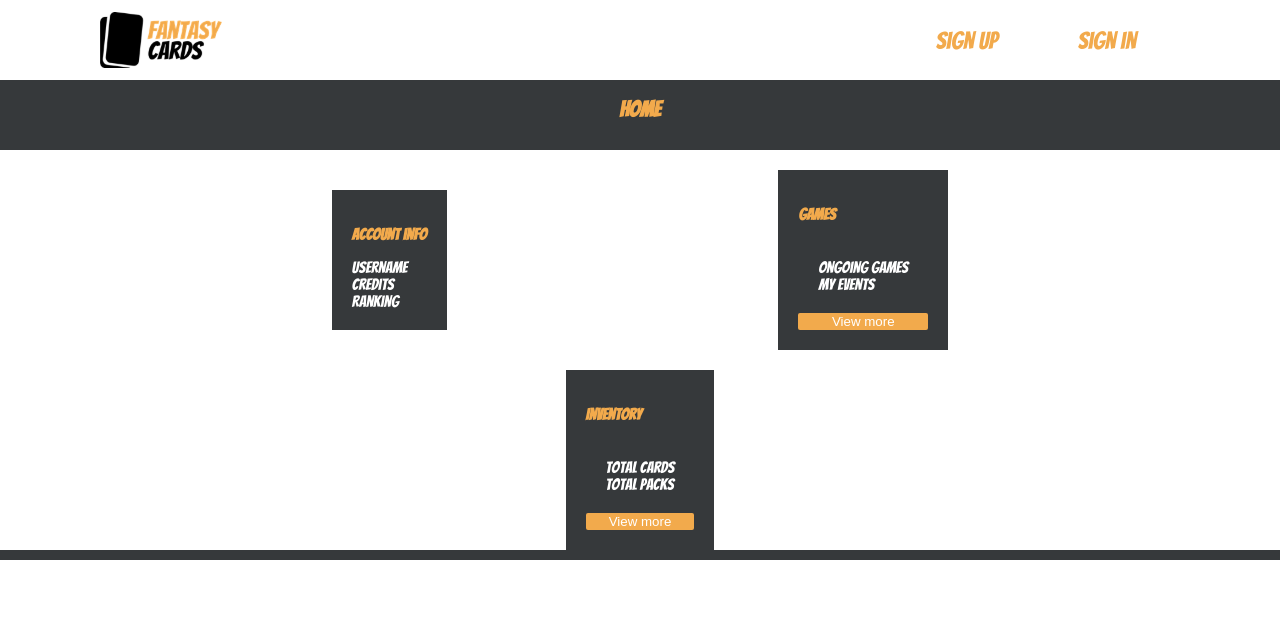
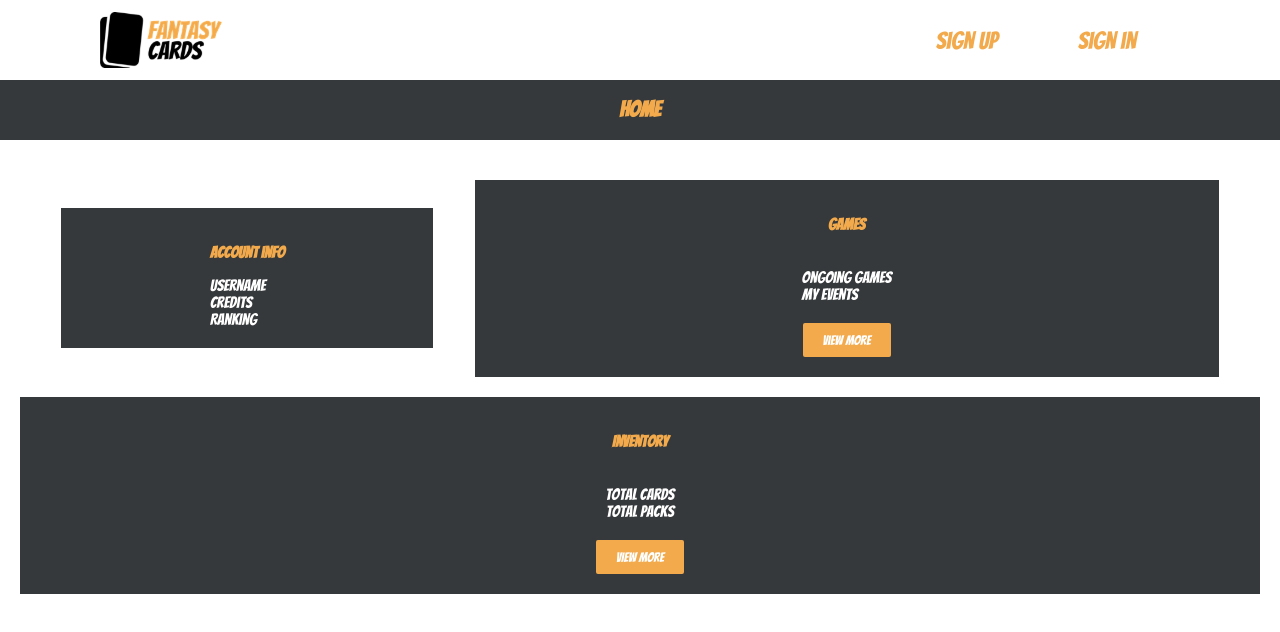
Before and after one commit to Arnaud97234/fantasyCards, a Next.js app in the folder frontend/: page /home in a window 1280 px wide. Shown: the top 632 px of the page. Built offline with nearby package versions, Linux system fonts and the light colour scheme; a web font is replaced by a local one.

Commit message:
Home page design

```diff
--- a/frontend/styles/Home.module.css
+++ b/frontend/styles/Home.module.css
@@ -14,13 +14,13 @@
 }
 
 .homeContent {
-    width: 100%;
     display: flex;
     justify-content: space-evenly;
     flex-direction: column;
     align-items: center;
     background-color: white;
-    margin: 10px
+    padding: 20px;
+    width: 100%;
 }
 
 .infoGamesContainer {
@@ -29,13 +29,18 @@
     justify-content: space-evenly;
     align-items: center;
     margin: 20px;
+    height: 100%;
 }
 
 .infoContainer {
     display: flex;
     flex-direction: column;
     background-color: #36393B;
-    padding: 20px
+    padding: 20px;
+    justify-content: space-evenly;
+    align-items: center;
+    width: 30%;
+    height:max-content;
 }
 
 .contentTitle {
@@ -59,6 +64,9 @@
     flex-direction: column;
     background-color: #36393B;
     padding: 20px;
+    justify-content: space-evenly;
+    align-items: center;
+    width: 60%;
 }
 
 .gamesContent {
@@ -70,14 +78,19 @@
 
 .homePageButton {
     background-color:  #F2AA4C;
+    font-family: 'Bangers';
     color: white;
     border-radius: 2px;
     border: none;
+    padding: 10px 20px;
 }
 
 .inventoryContent {
     display: flex;
     flex-direction: column;
     background-color: #36393B;
-    padding: 20px
+    padding: 20px;
+    justify-content: space-evenly;
+    align-items: center;
+    width: 100%;
 }
```
